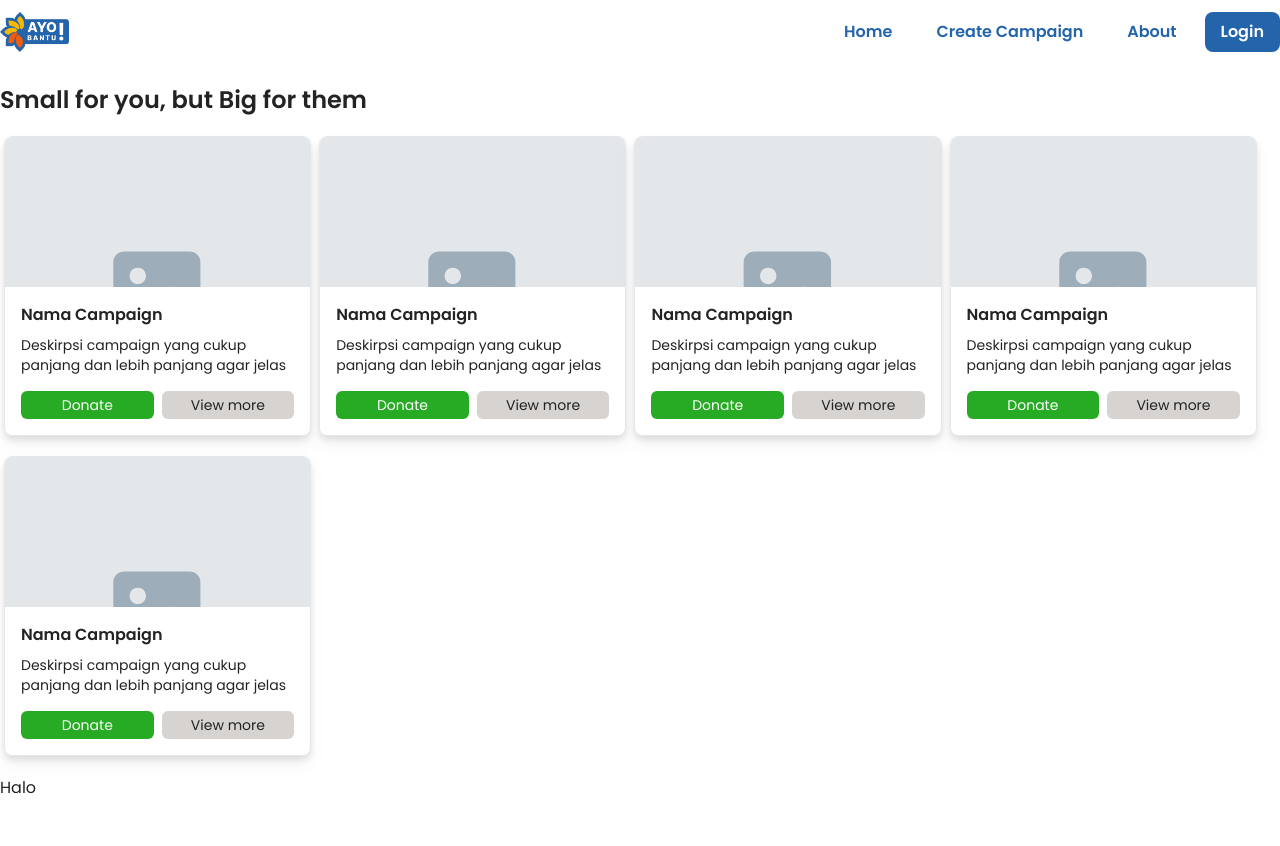
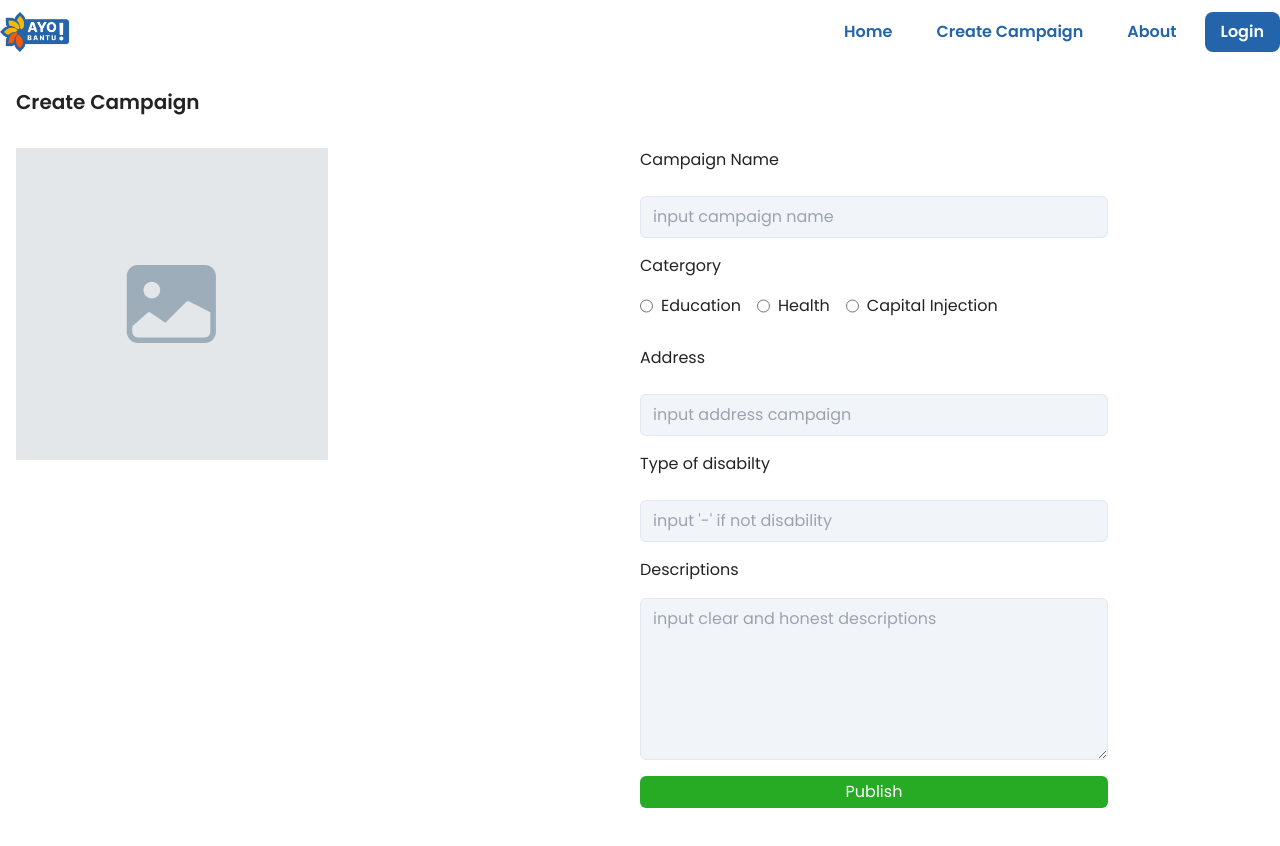
Before and after one commit to FEBE-31/frontend, a React (Vite) app: page /createCampaign in a window 1280 px wide. Shown: the top 846 px of the page. Before the commit the page ends 800 px from the top, so only its background shows below. Built offline with nearby package versions, Linux system fonts and the light colour scheme.

Commit message:
install, setup react routers, create pages and create component

```diff
--- a/package.json
+++ b/package.json
@@ -11,6 +11,7 @@
   "dependencies": {
     "react": "^18.2.0",
     "react-dom": "^18.2.0",
+    "react-icons": "^4.7.1",
     "react-router-dom": "^6.4.3"
   },
   "devDependencies": {
--- a/src/App.jsx
+++ b/src/App.jsx
@@ -5,6 +5,11 @@ import Heading from './component/Heading'
 import './style.css'
 import Card from './component/Card'
 import ListCard from './component/ListCard'
+import { Routes, Route } from 'react-router-dom'
+import HomePage from './pages/HomePage'
+import AboutPage from './pages/AboutPage'
+import UserCampaign from './pages/UserCampagin'
+import CreateCampaign from './pages/CreateCampaign'
 
 function App() {
   const [count, setCount] = useState(0)
@@ -13,9 +18,12 @@ function App() {
     <>
       <div className='container mx-auto px-4 md:px-0'>
         <Navbar />
-        <Heading />
-        <ListCard />
-        <h1>Halo</h1>
+        <Routes>
+          <Route path='/' element={<HomePage />} />
+          <Route path='/about' element={<AboutPage />} />
+          <Route path='/userCampaign' element={<UserCampaign />} />
+          <Route path='/createCampaign' element={<CreateCampaign />} />
+        </Routes>
       </div>
     </>
   )
--- a/src/assets/index.js
+++ b/src/assets/index.js
@@ -2,10 +2,13 @@ import iconUser from './icons-user.png'
 import logoAyoBantu from './logoAyoBantu.png'
 import titleLogo from './titleLogo.svg'
 import dummyImage from './dummy-image.svg'
+import notFoundImage from './gambar-notfound.svg'
 
 export {
     iconUser,
     logoAyoBantu,
     titleLogo,
     dummyImage,
+    notFoundImage,
+
 }
--- a/src/component/Card.jsx
+++ b/src/component/Card.jsx
@@ -10,7 +10,7 @@ const Card = () => {
                 <h2 className="mb-2 font-semibold">Nama Campaign</h2>
                 <p className="text-sm">Deskirpsi campaign yang cukup panjang dan lebih panjang agar jelas</p>
                 <div className="text-sm mt-4 flex justify-between gap-2">
-                    <button className="w-1/2 py-1 bg-succes-color text-white rounded-md">Donate</button>
+                    <button className="w-1/2 py-1 bg-succes-color text-white rounded-md hover:bg-green-700">Donate</button>
                     <button className="w-1/2 py-1 bg-stone-300 rounded-md">View more</button>
                 </div>
             </div>
--- /dev/null
+++ b/src/component/InputText.jsx
@@ -0,0 +1,25 @@
+import React from "react";
+
+function InputText({ title, type, placeholder, id, name }) {
+    const storeInput = (evt) => {
+        console.log(evt);
+    };
+
+    return (
+        <>
+            <div className="flex flex-col gap-2">
+                <label htmlFor={id}>{title}</label>
+                <input
+                    className="outline-none bg-slate-100 border border-slate-200 px-3 py-2 rounded-md"
+                    type={type}
+                    name={name}
+                    id={id}
+                    placeholder={placeholder}
+                    onChange={(evt) => storeInput(evt.target.value)}
+                />
+            </div>
+        </>
+    );
+}
+
+export default InputText;
--- a/src/component/Navbar.jsx
+++ b/src/component/Navbar.jsx
@@ -7,12 +7,12 @@ const Navbar = () => {
         <>
             <header className=''>
                 <nav className='container mx-auto flex justify-between items-center h-16'>
-                    <Link><img src={logoAyoBantu} alt="logo Ayo Bantu" />
+                    <Link to='/'><img src={logoAyoBantu} alt="logo Ayo Bantu" />
                     </Link>
                     <div className='md:flex gap-3 hidden'>
-                        <Link className='px-4 py-2 text-main-color hover:text-second-color font-semibold'>Home</Link>
-                        <Link className='px-4 py-2 text-main-color hover:text-second-color font-semibold'>Create Campaign</Link>
-                        <Link className='px-4 py-2 text-main-color hover:text-second-color font-semibold'>About</Link>
+                        <Link to='/' className='px-4 py-2 text-main-color hover:text-second-color font-semibold'>Home</Link>
+                        <Link to='/userCampaign' className='px-4 py-2 text-main-color hover:text-second-color font-semibold'>Create Campaign</Link>
+                        <Link to='/about' className='px-4 py-2 text-main-color hover:text-second-color font-semibold'>About</Link>
                         <Link className='px-4 py-2 font-semibold bg-main-color hover:bg-second-color text-white rounded-lg'>Login</Link>
                     </div>
                     <Link className='md:hidden lg:hidden'><img src={iconUser} alt="" /></Link>
--- /dev/null
+++ b/src/component/NullCampaign.jsx
@@ -0,0 +1,20 @@
+import { notFoundImage } from "../assets"
+import { Link } from "react-router-dom"
+
+const NullCampaign = () => {
+    return (
+        <>
+            <div className="flex items-center justify-center mt-10">
+                <div className="flex flex-col gap-2">
+                    <img src={notFoundImage} alt="" className="w-full" />
+                    <h3>You haven't created any Campaign yet</h3>
+                    <Link
+                        className="w-full py-2 rounded-md text-white bg-sky-600 hover:bg-sky-700 text-center"
+                        to='/createCampaign'>Create Campaign</Link>
+                </div>
+            </div>
+        </>
+    )
+}
+
+export default NullCampaign
--- /dev/null
+++ b/src/pages/AboutPage.jsx
@@ -0,0 +1,9 @@
+const AboutPage = () => {
+    return (
+        <>
+            ini adalah About Page
+        </>
+    )
+}
+
+export default AboutPage
--- /dev/null
+++ b/src/pages/CreateCampaign.jsx
@@ -0,0 +1,49 @@
+import { dummyImage } from "../assets"
+import InputText from "../component/InputText"
+
+const CreateCampaign = () => {
+    return (
+        <>
+            <div className="container mx-auto px-4 mt-6 mb-20">
+                <h2 className="text-xl font-semibold">Create Campaign</h2>
+                <div className="flex flex-col lg:flex-row justify-between gap-5 mt-8">
+                    <div className="lg:w-1/4">
+                        <img src={dummyImage} alt="" className="lg:w-full" />
+                    </div>
+                    <div className="lg:w-1/2">
+                        <form action="" className="flex flex-col gap-4 lg:w-3/4">
+                            <label htmlFor="Name">Campaign Name</label>
+                            <InputText type="text" placeholder="input campaign name" />
+                            <label htmlFor="Kategori">Catergory</label>
+
+                            {/* input type checkbox */}
+                            <div className="flex gap-4 mb-3">
+                                <div className="flex gap-2">
+                                    <input type="radio" name="" id="" />
+                                    <label htmlFor="">Education</label>
+                                </div>
+                                <div className="flex gap-2">
+                                    <input type="radio" name="" id="" />
+                                    <label htmlFor="">Health</label>
+                                </div>
+                                <div className="flex gap-2">
+                                    <input type="radio" name="" id="" />
+                                    <label htmlFor="">Capital Injection</label>
+                                </div>
+                            </div>
+                            <label htmlFor="Name">Address</label>
+                            <InputText type="text" placeholder="input address campaign" />
+                            <label htmlFor="Name">Type of disabilty</label>
+                            <InputText type="text" placeholder="input '-' if not disability" />
+                            <label htmlFor="Deskripsi">Descriptions</label>
+                            <textarea className="outline-none bg-slate-100 border border-slate-200 px-3 py-2 rounded-md" name="" id="" cols="40" rows="6" placeholder="input clear and honest descriptions"></textarea>
+                            <button className="w-full py-1 bg-succes-color text-white rounded-md hover:bg-green-700">Publish</button>
+                        </form>
+                    </div>
+                </div>
+            </div>
+        </>
+    )
+}
+
+export default CreateCampaign
--- /dev/null
+++ b/src/pages/HomePage.jsx
@@ -0,0 +1,13 @@
+import Heading from "../component/Heading"
+import ListCard from "../component/ListCard"
+
+const HomePage = () => {
+    return (
+        <>
+            <Heading />
+            <ListCard />
+        </>
+    )
+}
+
+export default HomePage
--- /dev/null
+++ b/src/pages/UserCampagin.jsx
@@ -0,0 +1,17 @@
+import NullCampaign from "../component/NullCampaign"
+import { BsFillPlusCircleFill } from "react-icons/bs";
+import { Link } from "react-router-dom";
+
+const UserCampaign = () => {
+    return (
+        <>
+            <NullCampaign />
+            <Link to='/createCampaign' className='add fixed flex gap-2 items-center'>
+                <p className="hidden md:flex py-1 px-2 text-white bg-main-color hover:bg-second-color rounded-lg shadow-lg">Add Campagin</p>
+                <BsFillPlusCircleFill fontSize='2em' className="text-main-color hover:text-second-color shadow-lg" />
+            </Link>
+        </>
+    )
+}
+
+export default UserCampaign
--- a/src/style.css
+++ b/src/style.css
@@ -12,3 +12,8 @@ nav img{
 .card .photo-card {
     height: 150px;
 }
+
+.add {
+    bottom: 30px;
+    right: 30px;
+}
```
Also changed, not shown: 1 other file (tests, documents, lock files or other folders).
